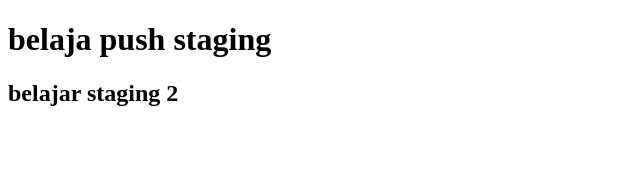
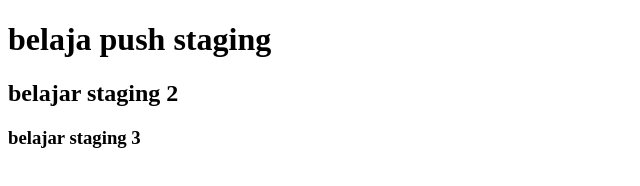
Before and after one commit to satriabayang/belajar-git, a plain HTML site: page header.html in a window 1280 px wide. Shown: the whole page, without its empty margins (0-640 px from the left). Drawn offline with Linux system fonts and the light colour scheme.

Commit message:
tambah h3

```diff
--- a/header.html
+++ b/header.html
@@ -7,5 +7,6 @@
   <body>
     <h1>belaja push staging</h1>
     <h2>belajar staging 2</h2>
+    <h3>belajar staging 3</h3>
   </body>
 </html>
```
